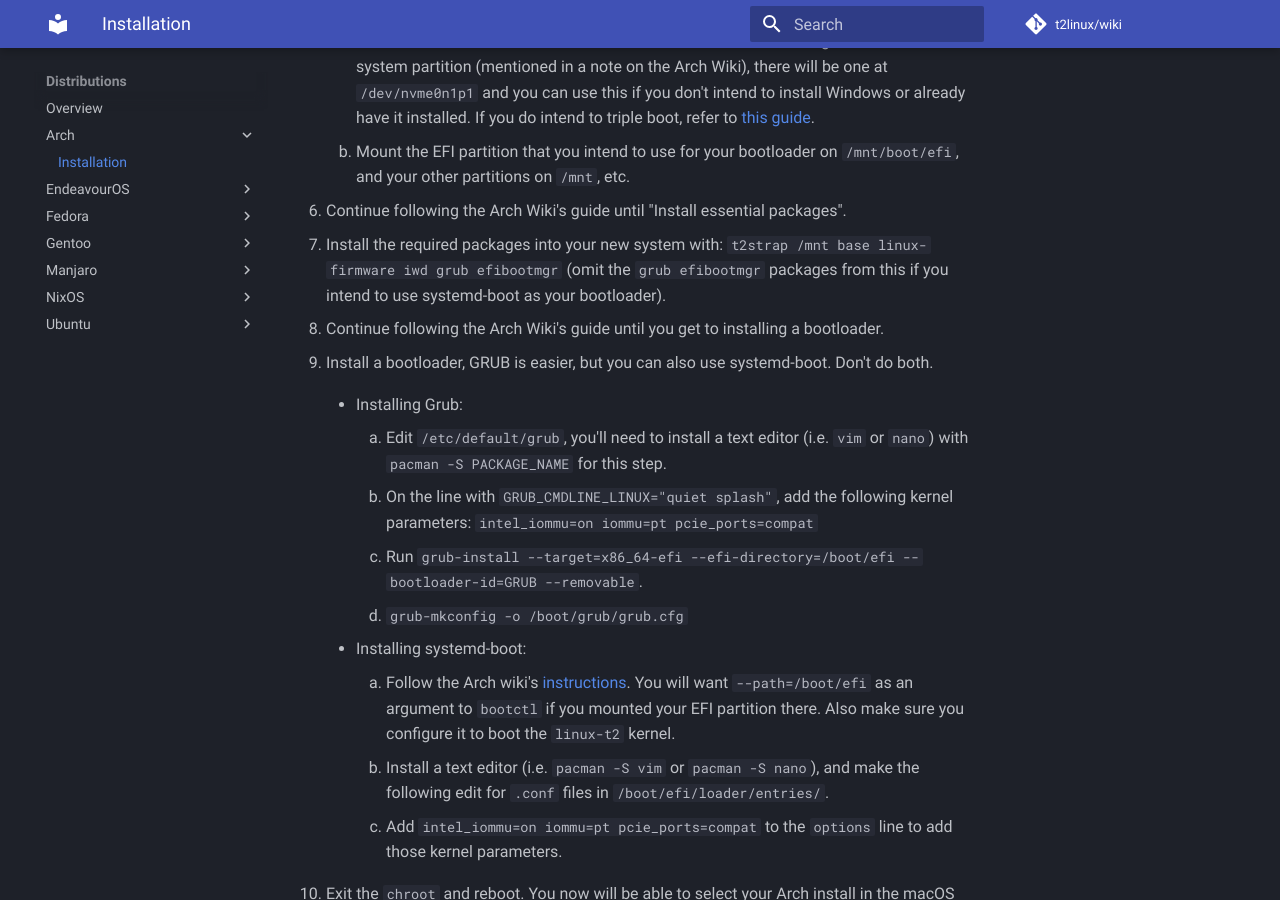
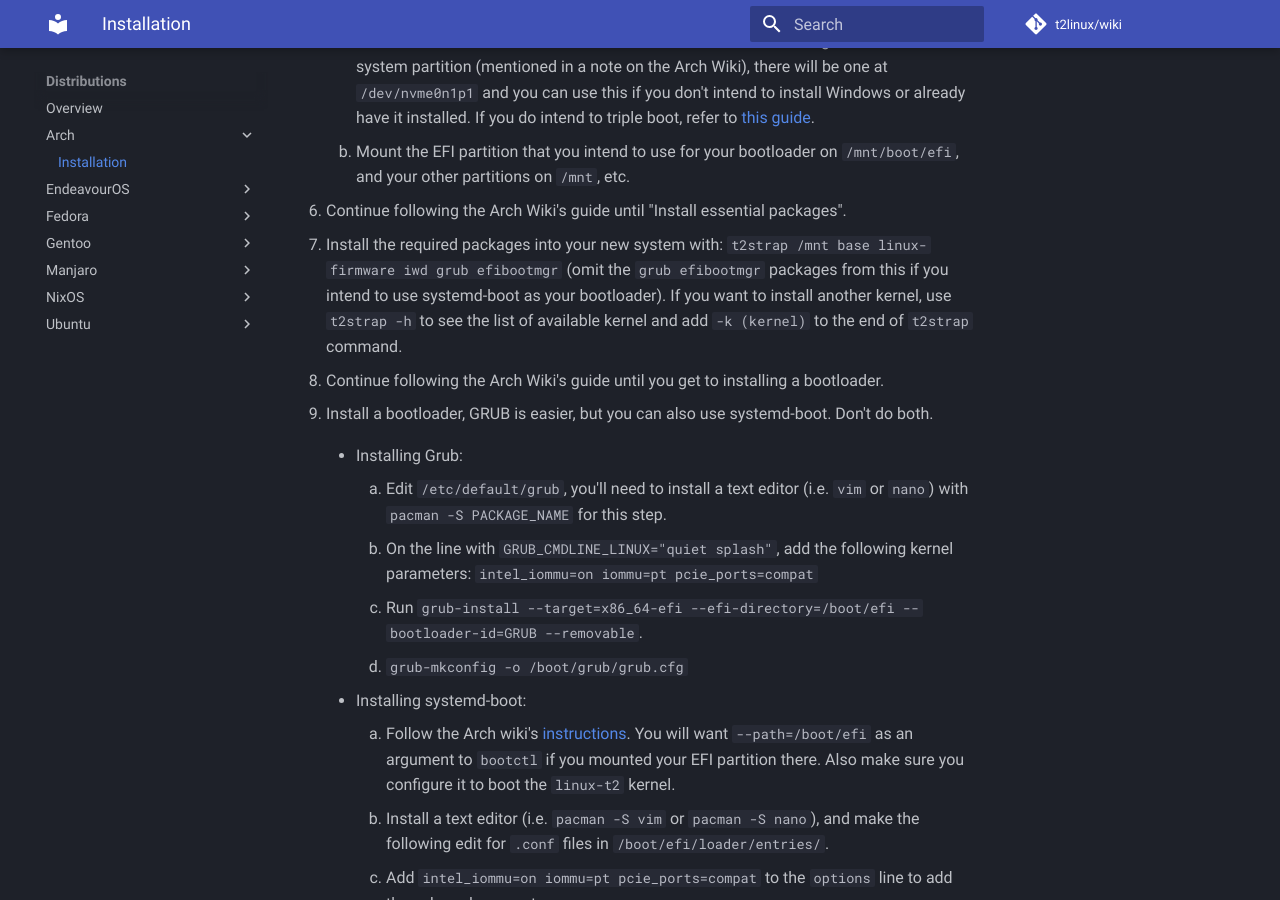
Before and after one commit to t2linux/wiki, an MkDocs documentation site: the page built from docs/distributions/arch/installation.md, in a window 1280 px wide and 900 px high, scrolled down 993 px. Built offline with MkDocs 1.6.1 and Material for MkDocs 9.7.7, drawn with Linux system fonts in a browser that asks for light colours; comment, search, counter and statistics services are not loaded.

Commit message:
Update installation.md

```diff
--- a/docs/distributions/arch/installation.md
+++ b/docs/distributions/arch/installation.md
@@ -35,7 +35,7 @@ You will need:
 
 6. Continue following the Arch Wiki's guide until "Install essential packages".
 
-7. Install the required packages into your new system with: `t2strap /mnt base linux-firmware iwd grub efibootmgr` (omit the `grub efibootmgr` packages from this if you intend to use systemd-boot as your bootloader).
+7. Install the required packages into your new system with: `t2strap /mnt base linux-firmware iwd grub efibootmgr` (omit the `grub efibootmgr` packages from this if you intend to use systemd-boot as your bootloader). If you want to install another kernel, use `t2strap -h` to see the list of available kernel and add `-k (kernel)` to the end of `t2strap` command.
 
 8. Continue following the Arch Wiki's guide until you get to installing a bootloader.
 
```
